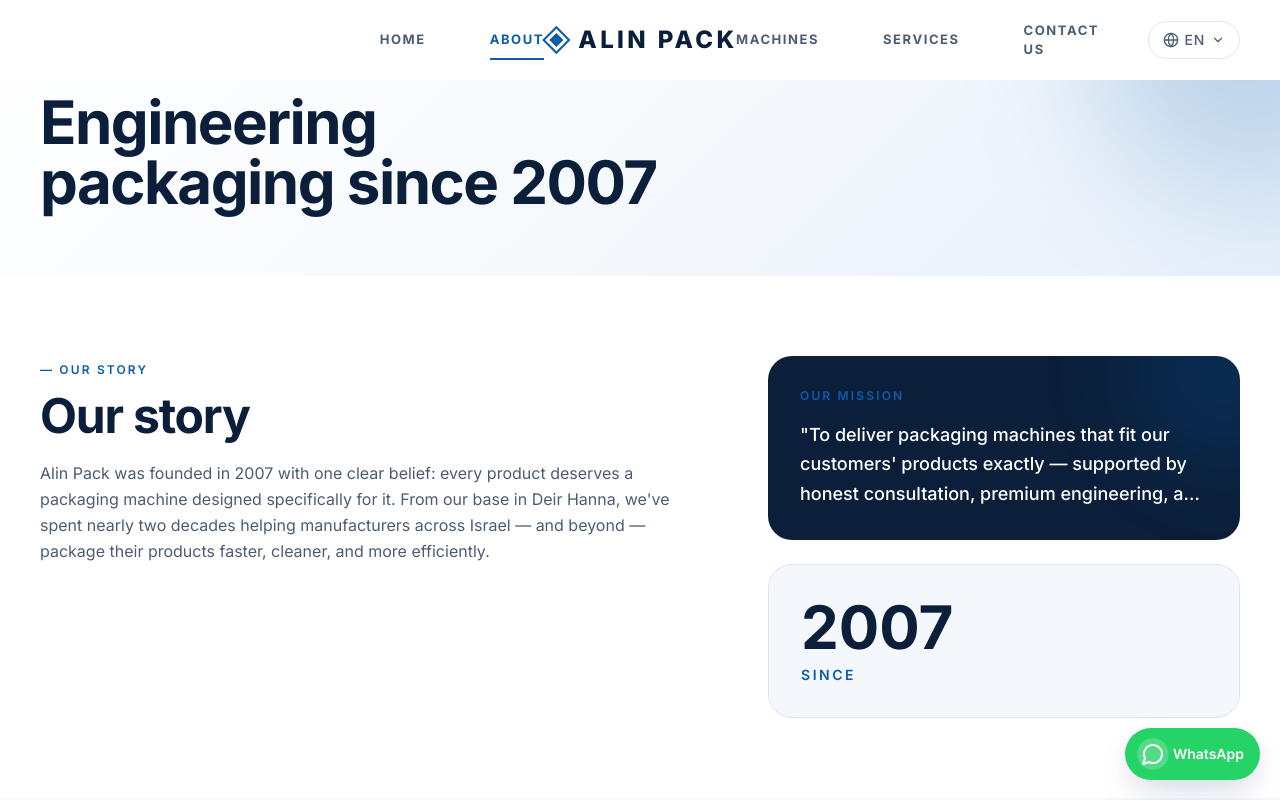
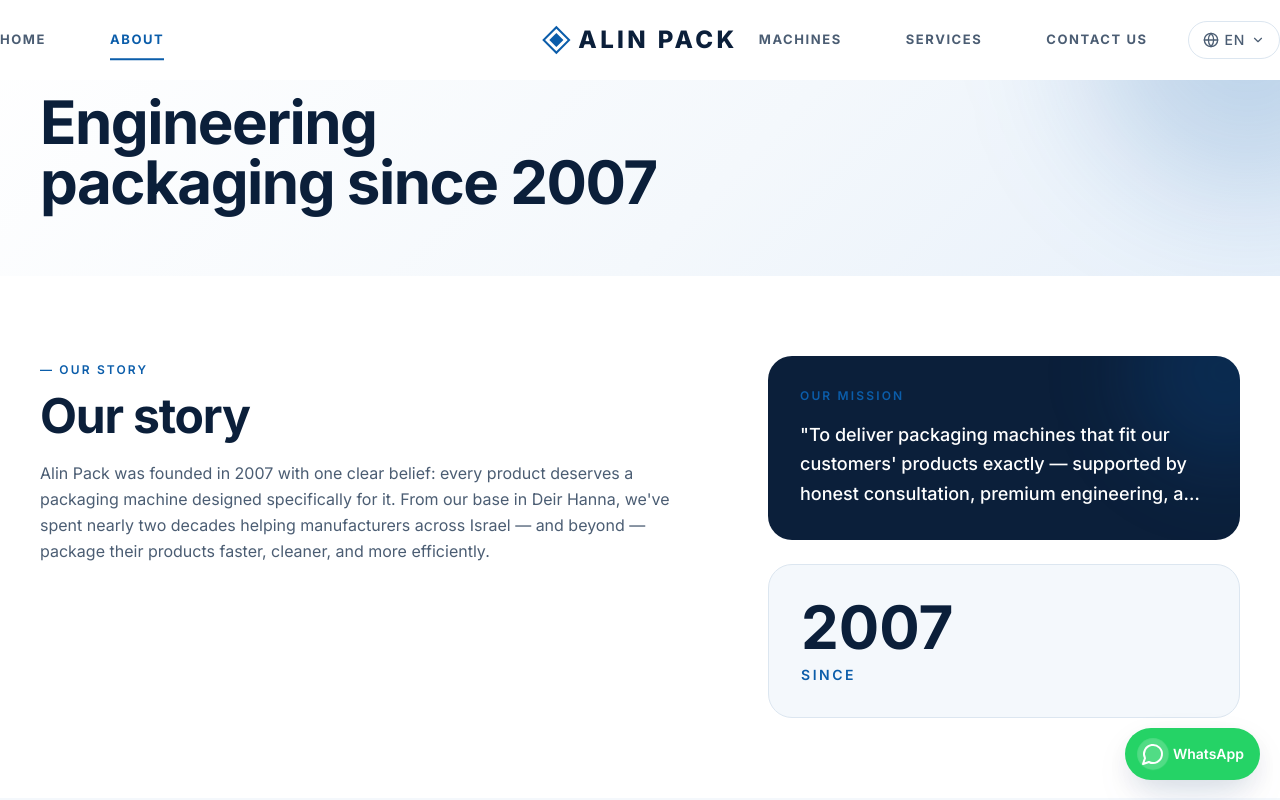
Before and after one commit to ibrapr/AlinPack, a Next.js app: page /en/about in a window 1280 px wide. Shown: the top 800 px of the page. Built offline with nearby package versions, Linux system fonts and the light colour scheme.

Commit message:
Balance header menu around centered logo

```diff
--- a/components/Navbar.tsx
+++ b/components/Navbar.tsx
@@ -75,7 +75,7 @@
       )}
     >
       <div className="container-wide relative flex h-20 items-center justify-between gap-4">
-        <nav className="hidden lg:flex w-[42%] items-center justify-end gap-12 xl:gap-16">
+        <nav className="absolute left-0 top-1/2 hidden -translate-y-1/2 items-center gap-12 lg:flex xl:gap-16">
           {navLeft.map((item) => (
             <Link
               key={item.href}
@@ -103,7 +103,7 @@
           <Logo dark={onDark} priority />
         </Link>
 
-        <div className="hidden lg:flex w-[42%] items-center justify-start gap-8 xl:gap-10">
+        <div className="absolute right-0 top-1/2 hidden -translate-y-1/2 items-center gap-8 lg:flex xl:gap-10">
           <nav className="flex items-center gap-12 xl:gap-16">
             {navRight.map((item) => (
               <Link
```
